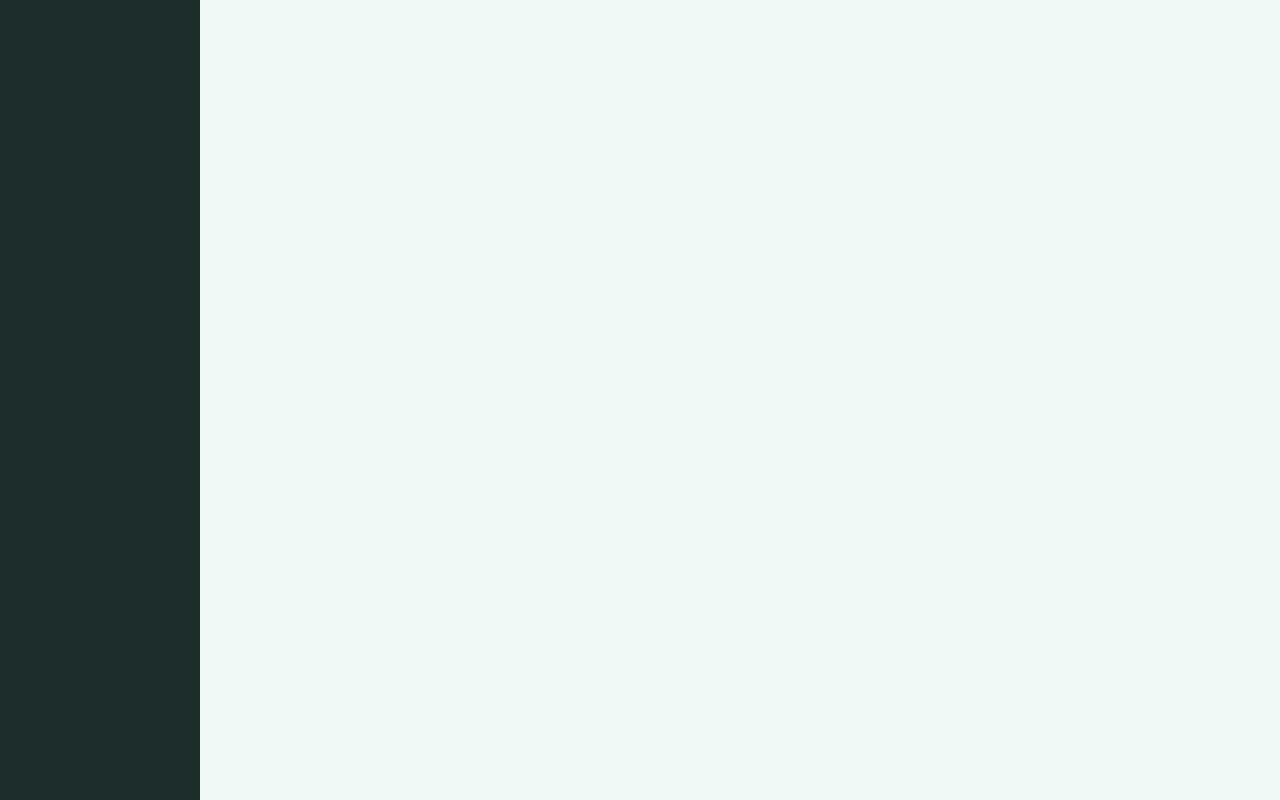
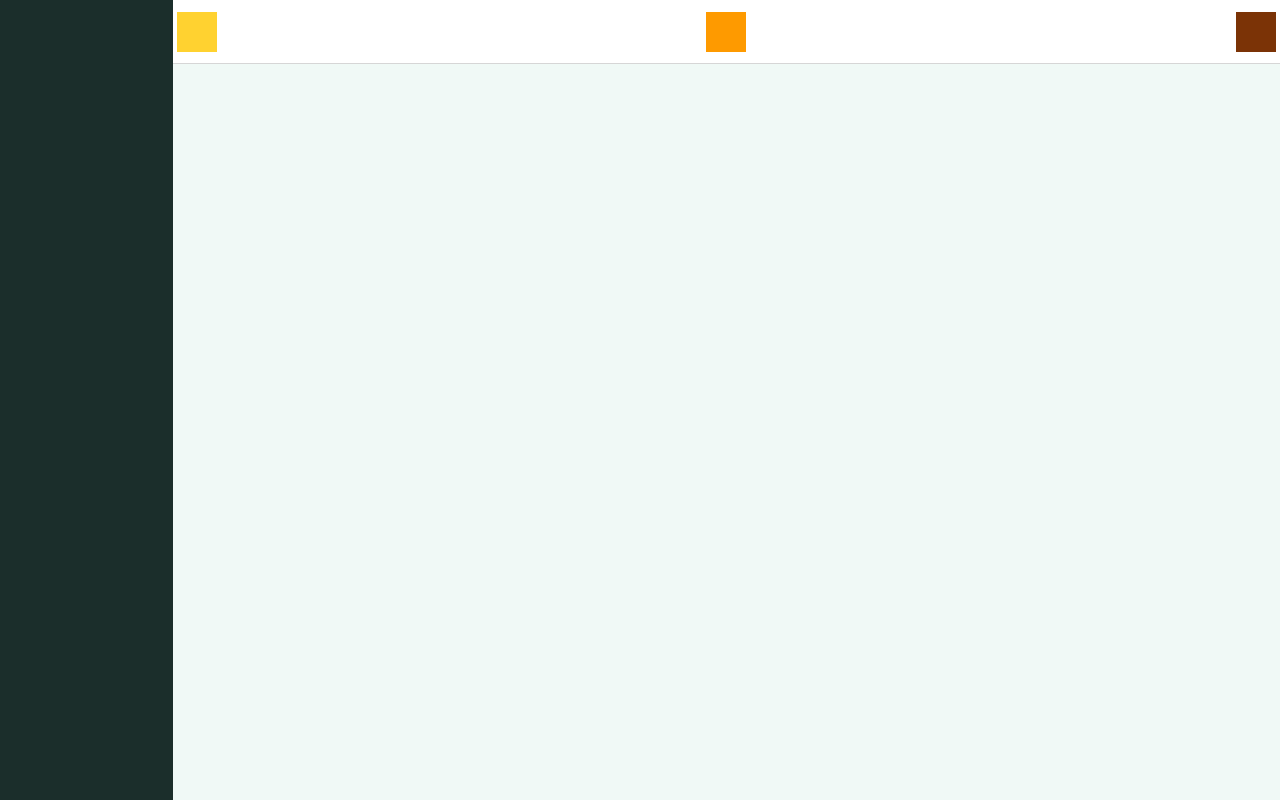
Before and after one commit to franxis12/jsmnworks, a React (Vite) app: page /dashboard in a window 1280 px wide. Built offline with nearby package versions, Linux system fonts and the light colour scheme.

Commit message:
Topbar layout setup

```diff
--- a/src/components/Content.jsx
+++ b/src/components/Content.jsx
@@ -0,0 +1,11 @@
+import Topbar from "../components/Topbar";
+
+function Content() {
+  return (
+    <div className="w-full">
+      <Topbar />
+    </div>
+  );
+}
+
+export default Content;
--- /dev/null
+++ b/src/components/Topbar.jsx
@@ -0,0 +1,13 @@
+import React from "react";
+
+function Topbar() {
+  return (
+    <div className="w-full h-16 bg-(--bg-components) border-b border-(--border-components) flex justify-between items-center p-1">
+      <div className="w-10 h-10 bg-amber-300"></div>
+      <div className="w-10 h-10 bg-amber-500"></div>
+      <div className="w-10 h-10 bg-amber-900"></div>
+    </div>
+  );
+}
+
+export default Topbar;
--- a/src/pages/Dashboard.jsx
+++ b/src/pages/Dashboard.jsx
@@ -1,9 +1,11 @@
 import Sidebar from "../components/Sidebar";
+import Content from "../components/Content";
 
 function Dashboard() {
   return (
     <div className="w-full h-dvh flex">
       <Sidebar />
+      <Content />
     </div>
   );
 }
--- a/src/styles/global.css
+++ b/src/styles/global.css
@@ -13,6 +13,8 @@ body {
 @media (prefers-color-scheme: light ){
     :root {
         --bg-color: #F0F9F6;
+        --bg-components: #fff;
+        --border-components: #3333;
         --text-color: #000;
         --second-color: #1B2E2B;
     }
```
